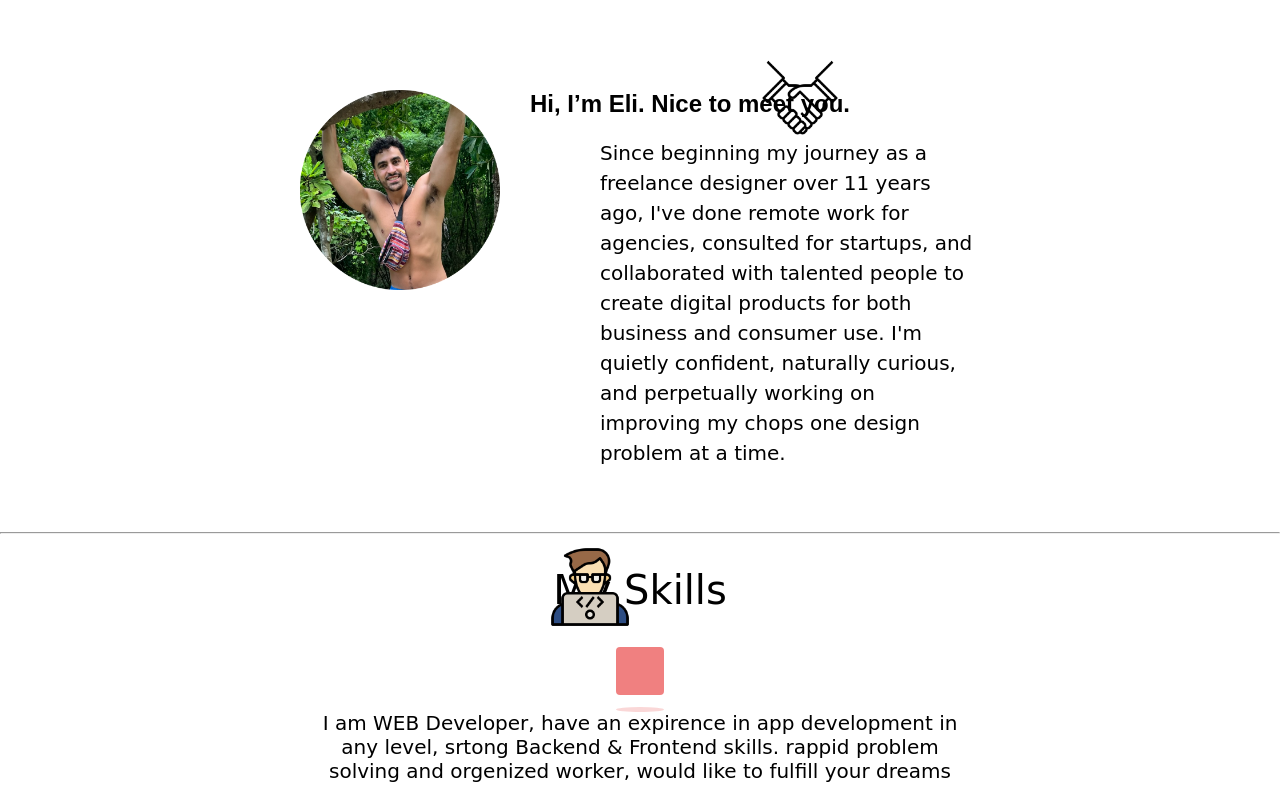
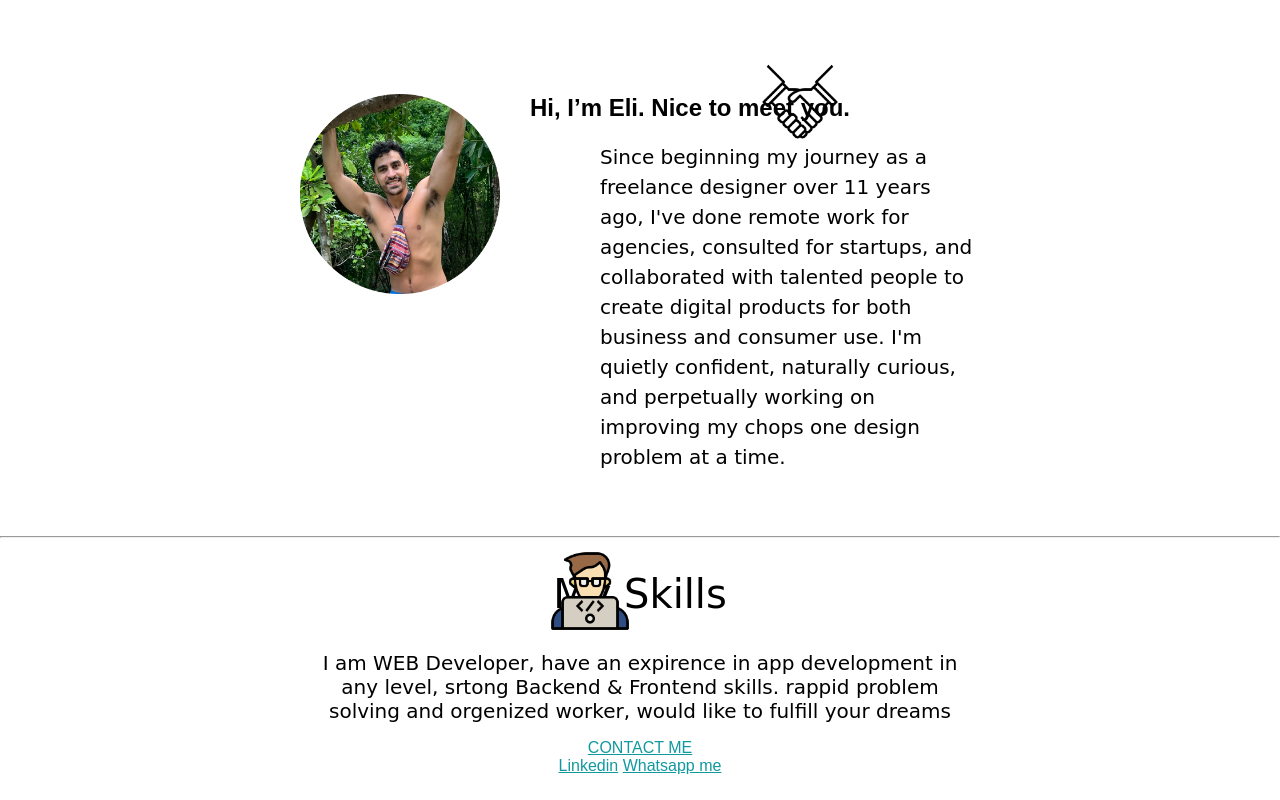
Before and after one commit to Elisimchi/my_website, a plain HTML site: page index.html in a window 1280 px wide. Shown: the part 838-1638 px from the top of the page. After the commit the page ends 1613 px from the top, so only its background shows below. Drawn offline with Linux system fonts and the light colour scheme; files whose address does not match are found by name.

Commit message:
Update index.html

```diff
--- a/index.html
+++ b/index.html
@@ -1,3 +1,4 @@
+<!DOCTYPE html>
 <head>
     <meta charset="UTF-8">
     <title>Eli simchi | Full-stack Developer
@@ -32,12 +33,16 @@
     <div class="skills">
         <h2>My Skills</h2>
         <img class="skill_photo" src="imeages//coding.png">
-        <div class="loader"></div>
     </div>
     <div class="skill-row">
         <h2 class="skill_sub_title">I am WEB Developer, have an expirence in app development in any level,
             srtong Backend & Frontend skills.
         rappid problem solving and orgenized worker, would like to fulfill your dreams</h2>
     </div>
+    <a class="btn" href="mailto:Eli.simchi99@gmail.com">CONTACT ME</a>
+    <div class="bottom-containcer">
+        <a class="fotter-link" href="www.linkedin.com/in/eli-simchi-4a572b211">Linkedin</a>
+        <a class="fotter-link" href="https://wa.me/+972527733101">Whatsapp me</a>
+    </div>
 </body>
 </html>
```
